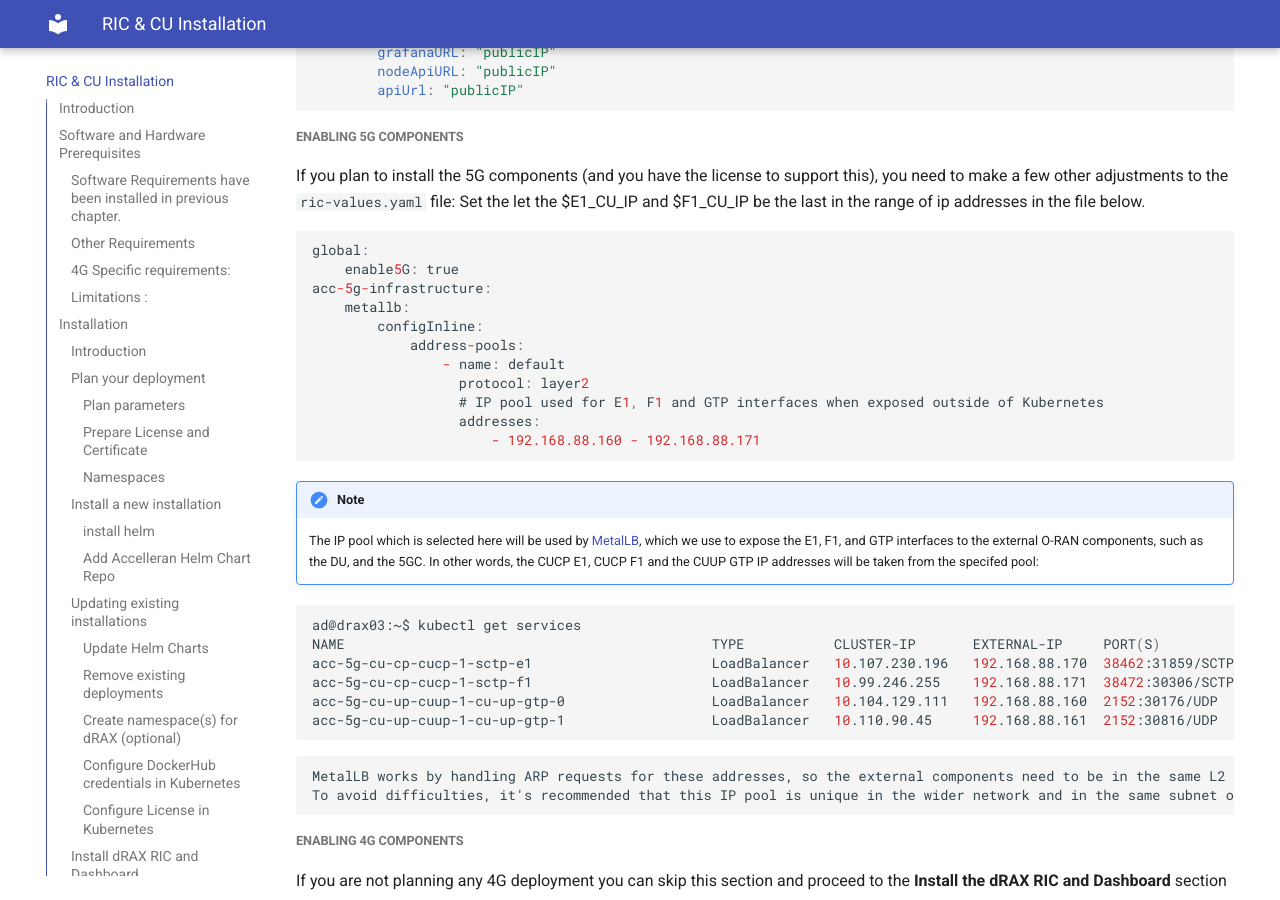
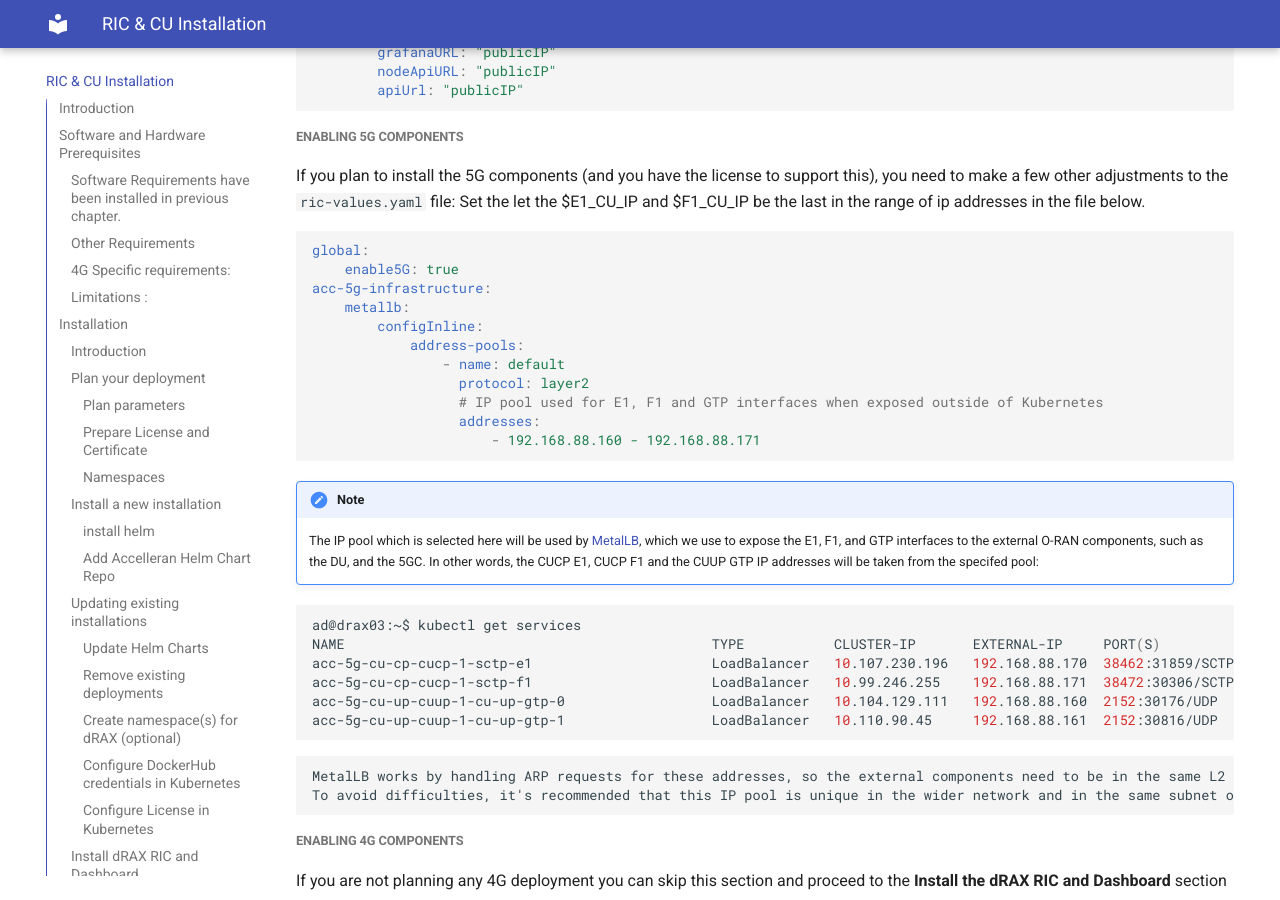
Before and after one commit to accelleran/drax-docs, an MkDocs documentation site: the page built from docs/drax-install/index.md, in a window 1280 px wide and 900 px high, scrolled down 7022 px. Built offline with MkDocs 1.6.1 and Material for MkDocs 9.7.7, drawn with Linux system fonts in a browser that asks for light colours; the version menu is left out.

Commit message:
Update index.md

````diff
--- a/docs/drax-install/index.md
+++ b/docs/drax-install/index.md
@@ -303,7 +303,7 @@ dash-front-back-end:
 If you plan to install the 5G components (and you have the license to support this), you need to make a few other adjustments to the `ric-values.yaml` file:
 Set the let the $E1_CU_IP and $F1_CU_IP be the last in the range of ip addresses in the file below.
 
-``` json
+``` yml
 global:
     enable5G: true
 acc-5g-infrastructure:
````
